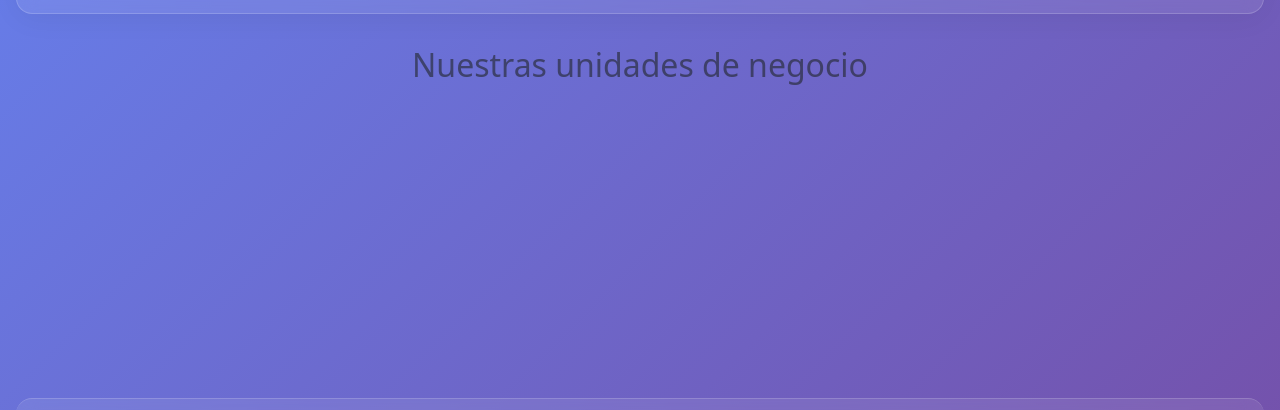
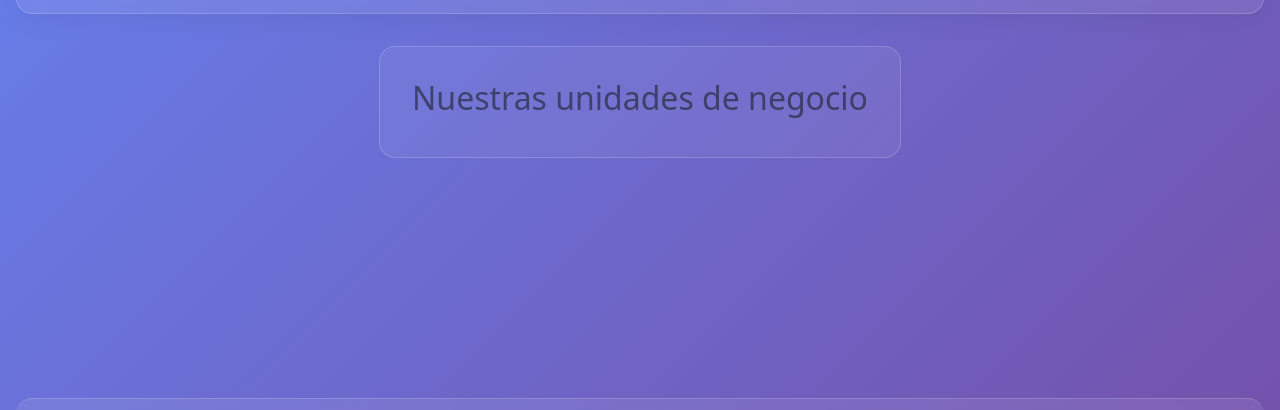
Before and after one commit to arieldutto/trabajo_practico_1, a plain HTML site: page cards.html in a window 1280 px wide. Shown: the part 92-502 px from the top of the page. Drawn offline with nearby package versions, Linux system fonts and the light colour scheme.

Commit message:
agrego el contenido

```diff
--- a/assets/css/card.css
+++ b/assets/css/card.css
@@ -14,3 +14,18 @@
     padding: 1rem;
     opacity: 60%;
 }
+
+.cards-content {
+    display: flex;
+    flex-direction: column;
+    justify-content: flex-start;
+    align-items: center;
+    padding: 2rem;
+    text-align: center;
+    background: rgba(255, 255, 255, 0.1);
+    /* opcional: efecto glass */
+    backdrop-filter: blur(5px);
+    /* opcional */
+    border-radius: 16px;
+    border: 1px solid rgba(255, 255, 255, 0.3);
+}
--- a/cards.html
+++ b/cards.html
@@ -28,7 +28,9 @@
 
     <main>
         <section class="cards">
-            <h2 class="titula-seccion">Nuestras unidades de negocio</h2>
+            <div class="cards-content">
+                <h2 class="titula-seccion">Nuestras unidades de negocio</h2>
+            </div>
         </section>
     </main>
     <footer class="footer-glass">
```
